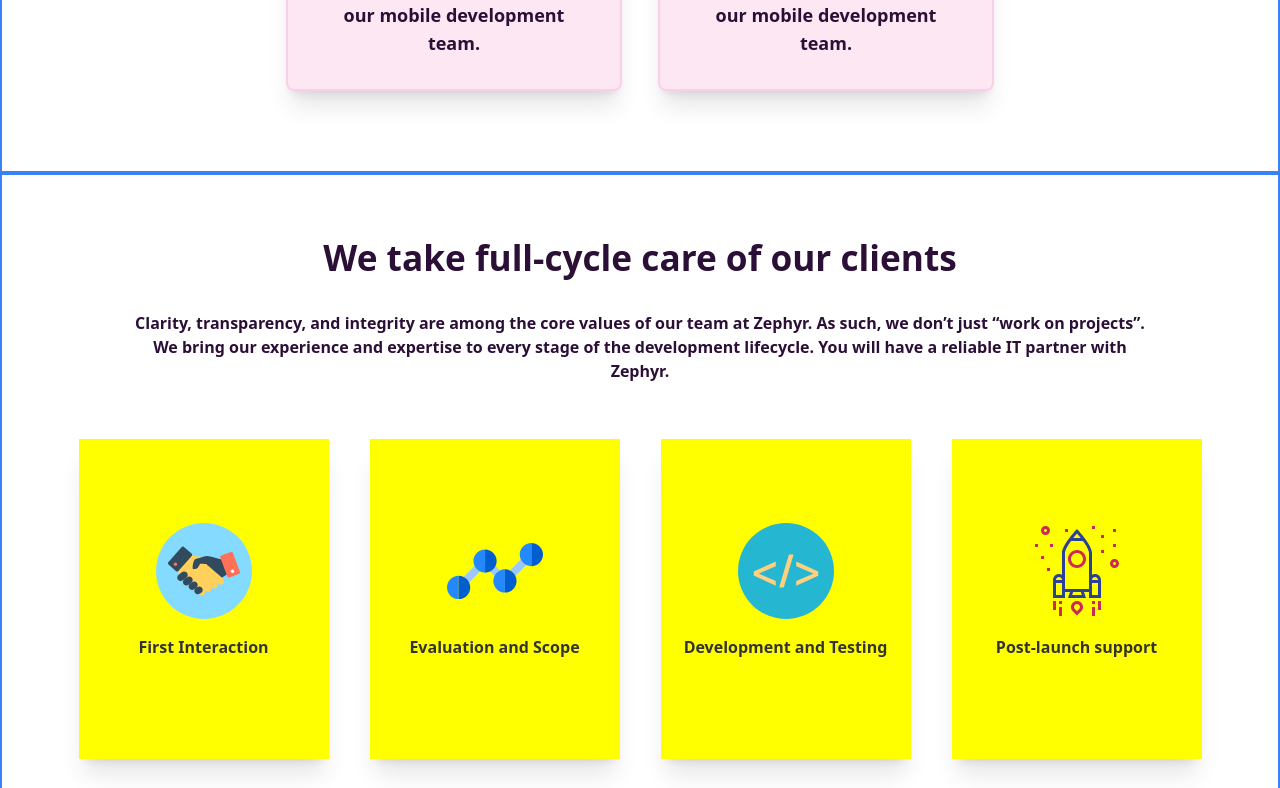
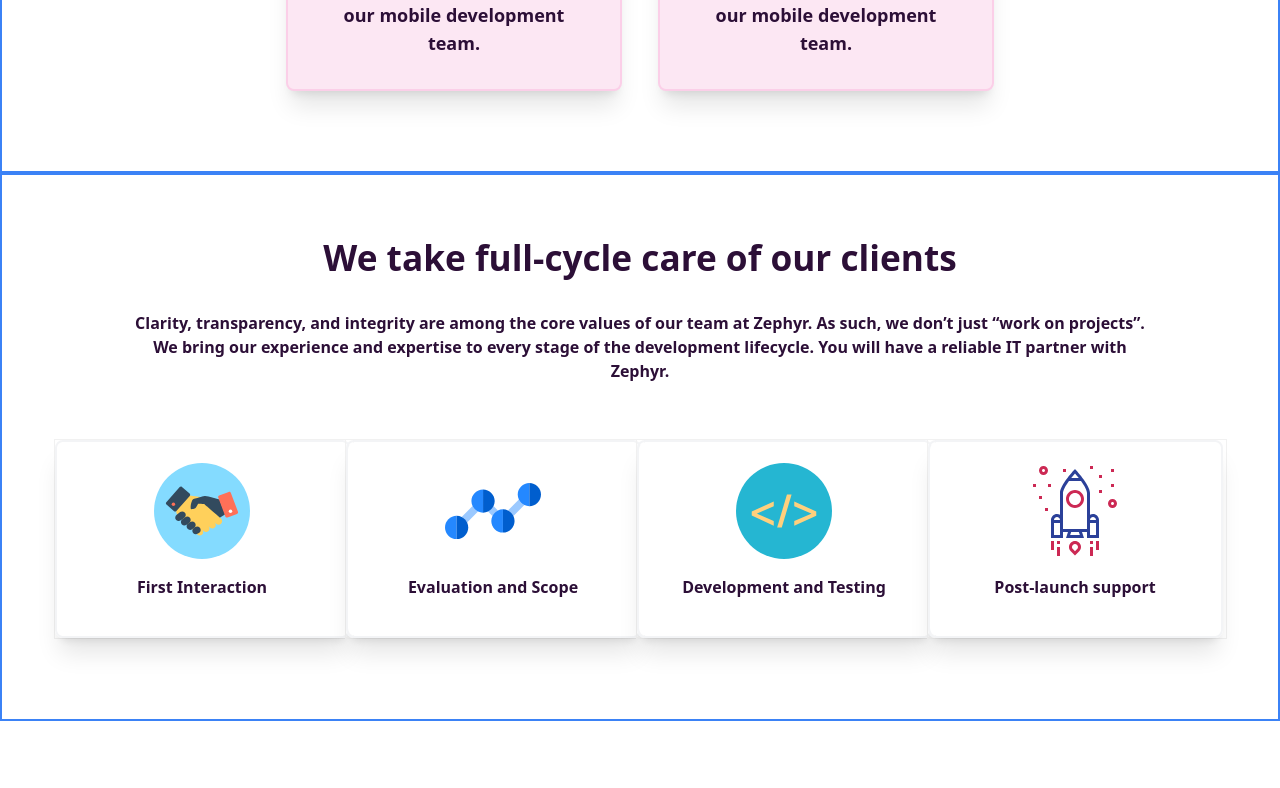
Before and after one commit to jdx-code/zs-react, a React (Create React App) app: page / in a window 1280 px wide. Shown: the part 2002-2790 px from the top of the page. Built offline with nearby package versions, Linux system fonts and the light colour scheme.

Commit message:
Fixed flipping effect of cards

```diff
--- a/src/components/BackOfCard.jsx
+++ b/src/components/BackOfCard.jsx
@@ -3,9 +3,12 @@ import React from "react";
 const BackOfCard = () => {
     return(
         // <div className="absolute inset-0 w-full h-full flex justify-center items-center bg-[#1b0424] transition-all z-10 card-back">
-        <div className="flex justify-center items-center card-back">
-            <p>Lorem ipsum dolor, sit amet consectetur adipisicing elit. Reprehenderit, dignissimos!</p>
-        </div>
+        // <div className="flex justify-center items-center card-back">
+        //     <p>Lorem ipsum dolor, sit amet consectetur adipisicing elit. Reprehenderit, dignissimos!</p>
+        // </div>
+            <div class="flip-card-back flex justify-center items-center rounded-lg">
+                <p>Lorem ipsum dolor, sit amet consectetur adipisicing elit. Reprehenderit, dignissimos!</p>
+            </div>
     );
 }
 
--- a/src/components/FrontOfCard.jsx
+++ b/src/components/FrontOfCard.jsx
@@ -3,7 +3,13 @@ import React from 'react';
 const FrontOfCard = (props) => {
     return(
         // <div className="absolute inset-0 w-full h-full flex flex-col justify-center items-center bg-pink-100 border-2 border-pink-200 text-[#2c0f37] transition-all z-20 hover:opacity-0 card-front">
-        <div className="flex flex-col justify-center items-center card-front">
+        // <div className="flex flex-col justify-center items-center card-front">
+        //     <img className='w-24 mx-auto' src={props.src}/>
+        //     <p className='p-4'>{props.para}</p>
+        // </div>
+        // </div>
+
+        <div class="flip-card-front flex flex-col justify-center items-center rounded-lg">
             <img className='w-24 mx-auto' src={props.src}/>
             <p className='p-4'>{props.para}</p>
         </div>
--- a/src/components/ProcessCard.jsx
+++ b/src/components/ProcessCard.jsx
@@ -4,11 +4,18 @@ import BackOfCard from "./BackOfCard";
 
 const ProcessCard = (props) => {
     return (
-        <div className="mainContainer">
-            {/* <div className="card w-full max-w-[85%] h-60 p-12 text-center font-black rounded-lg shadow-xl md:max-w-[99%] md:col-span-2 lg:col-span-1 text-white overflow-hidden cursor-pointer transition-all duration-700"> */}
-            <div className="card text-center font-black rounded-lg shadow-xl md:col-span-2 lg:col-span-1">
+        // <div className="mainContainer">
+        //     {/* <div className="card w-full max-w-[85%] h-60 p-12 text-center font-black rounded-lg shadow-xl md:max-w-[99%] md:col-span-2 lg:col-span-1 text-white overflow-hidden cursor-pointer transition-all duration-700"> */}
+        //     <div className="card text-center font-black rounded-lg shadow-xl md:col-span-2 lg:col-span-1">
+        //         <FrontOfCard src={props.src} para={props.para}/>
+        //         <BackOfCard />
+        //     </div>
+        // </div>
+
+        <div class="flip-card">
+            <div class="flip-card-inner w-full max-w-[85%] h-60 text-center font-black border-2 border-gray-100 rounded-lg shadow-xl md:max-w-[99%] md:col-span-2 lg:col-span-1 text-white hover:border-2 hover:border-blue-600">
                 <FrontOfCard src={props.src} para={props.para}/>
-                <BackOfCard />
+                <BackOfCard/>
             </div>
         </div>
 
--- a/src/index.css
+++ b/src/index.css
@@ -16,7 +16,7 @@ body{
 
 /* ============ flip hover styles ============ */
 
-.mainContainer{
+/* .mainContainer{
   position: relative;
   width: 250px;
   height: 320px;
@@ -47,4 +47,51 @@ body{
 }
 .card:hover {
   transform: rotateY(180deg);
+} */
+
+
+ /* The flip card container - set the width and height to whatever you want. We have added the border property to demonstrate that the flip itself goes out of the box on hover (remove perspective if you don't want the 3D effect */
+ .flip-card {
+  background-color: transparent;
+  width: 300px;
+  height: 200px;
+  border: 1px solid #f1f1f1;
+  perspective: 1000px; /* Remove this if you don't want the 3D effect */
 }
+
+/* This container is needed to position the front and back side */
+.flip-card-inner {
+  position: relative;
+  width: 100%;
+  height: 100%;
+  text-align: center;
+  transition: transform 0.8s;
+  transform-style: preserve-3d;
+}
+
+/* Do an horizontal flip when you move the mouse over the flip box container */
+.flip-card:hover .flip-card-inner {
+  transform: rotateY(180deg);
+}
+
+/* Position the front and back side */
+.flip-card-front, .flip-card-back {
+  position: absolute;
+  width: 100%;
+  height: 100%;
+  -webkit-backface-visibility: hidden; /* Safari */
+  backface-visibility: hidden;
+}
+
+/* Style the front side (fallback if image is missing) */
+.flip-card-front {
+  background-color: #fff;
+  color: #2c0f37;
+}
+
+/* Style the back side */
+.flip-card-back {
+  background-color: #fff;
+  color: #2c0f37;
+  transform: rotateY(180deg);
+}
```
